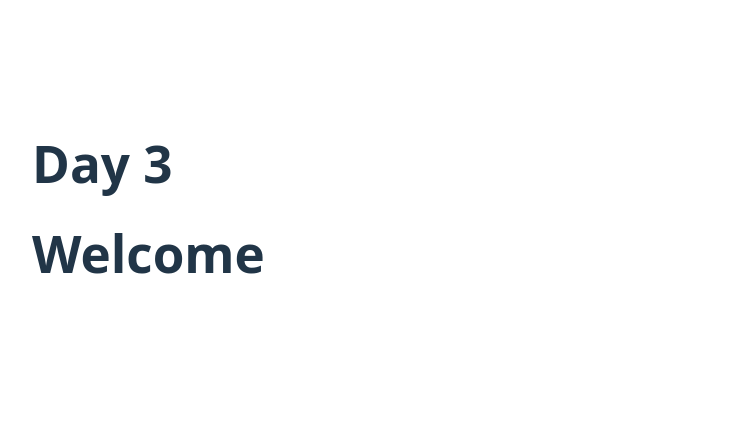
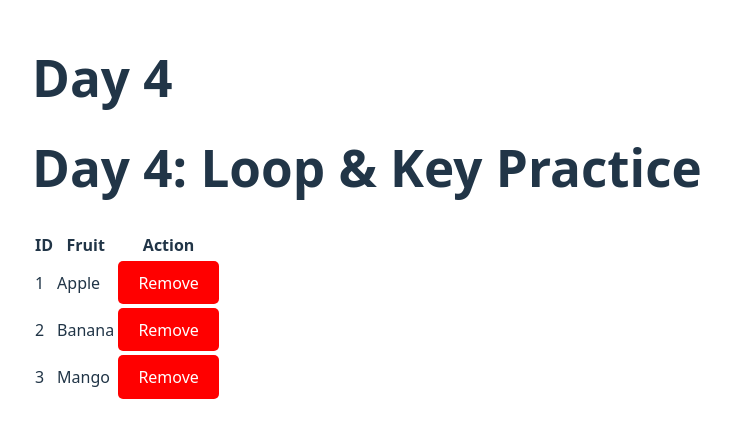
Before and after one commit to Abinash-016/React-Rev, a React (Vite) app: page / in a window 1280 px wide. Shown: the part 192-630 px from the top of the page, without its empty margins (158-889 px from the left). Built offline with nearby package versions, Linux system fonts and the light colour scheme.

Commit message:
Loop excercise

```diff
--- a/src/App.jsx
+++ b/src/App.jsx
@@ -1,13 +1,15 @@
 import StateLiftingApp from "./DAY-1/state-lifting up/StateLiftingUp";
 import Day2 from "./DAY-2/App";
 import Day3 from "./DAY-3/App";
+import Day4 from "./DAY-4/App";
 
 function App() {
   return (
     <div>
       {/* <StateLiftingApp /> */}
       {/* <Day2/> */}
-      <Day3/>
+      {/* <Day3/> */}
+      <Day4/>
     </div>
   );
 }
--- /dev/null
+++ b/src/DAY-4/App.jsx
@@ -0,0 +1,11 @@
+import Row from "./LOOPS/Loop";
+function Day4() {
+  return (
+    <div>
+      <h1>Day 4</h1>
+        <Row/>
+    </div>
+  );
+}
+
+export default Day4;
--- /dev/null
+++ b/src/DAY-4/LOOPS/Loop.jsx
@@ -0,0 +1,43 @@
+import { useState } from "react";
+import Row from "./Row";
+
+function Loop() {
+  const [items, setItems] = useState([
+    { id: 1, name: "Apple" },
+    { id: 2, name: "Banana" },
+    { id: 3, name: "Mango" },
+  ]);
+
+  const removeItem = (id) => {
+    setItems(items.filter((item) => item.id !== id));
+  };
+
+  return (
+    <div className="container">
+      <h1>Day 4: Loop & Key Practice</h1>
+
+      <table>
+        <thead>
+          <tr>
+            <th>ID</th>
+            <th>Fruit</th>
+            <th>Action</th>
+          </tr>
+        </thead>
+
+        <tbody>
+          {items.map((item) => (
+            <Row
+              key={item.id}
+              id={item.id}
+              name={item.name}
+              removeItem={removeItem}
+            />
+          ))}
+        </tbody>
+      </table>
+    </div>
+  );
+}
+
+export default Loop;
--- /dev/null
+++ b/src/DAY-4/LOOPS/Row.jsx
@@ -0,0 +1,17 @@
+function Row({id, name,removeItem}){
+    return (
+        <tr>
+            <td>{id}</td>
+            <td>{name}</td>
+            <td>
+                <button onClick={()=> {removeItem(id)}} style={{
+                    backgroundColor:"red",
+                    color:"white",
+                    borderRadius:"5px"
+                }}>Remove</button>
+            </td>
+        </tr>
+    )
+}
+
+export default Row;
--- /dev/null
+++ b/src/DAY-4/LOOPS/styles.css
@@ -0,0 +1,20 @@
+.container {
+  padding: 20px;
+  font-family: Arial, sans-serif;
+}
+
+table {
+  border-collapse: collapse;
+  width: 400px;
+}
+
+th, td {
+  border: 1px solid #ddd;
+  padding: 8px;
+  text-align: center;
+}
+
+button {
+  padding: 5px 10px;
+  cursor: pointer;
+}
```
